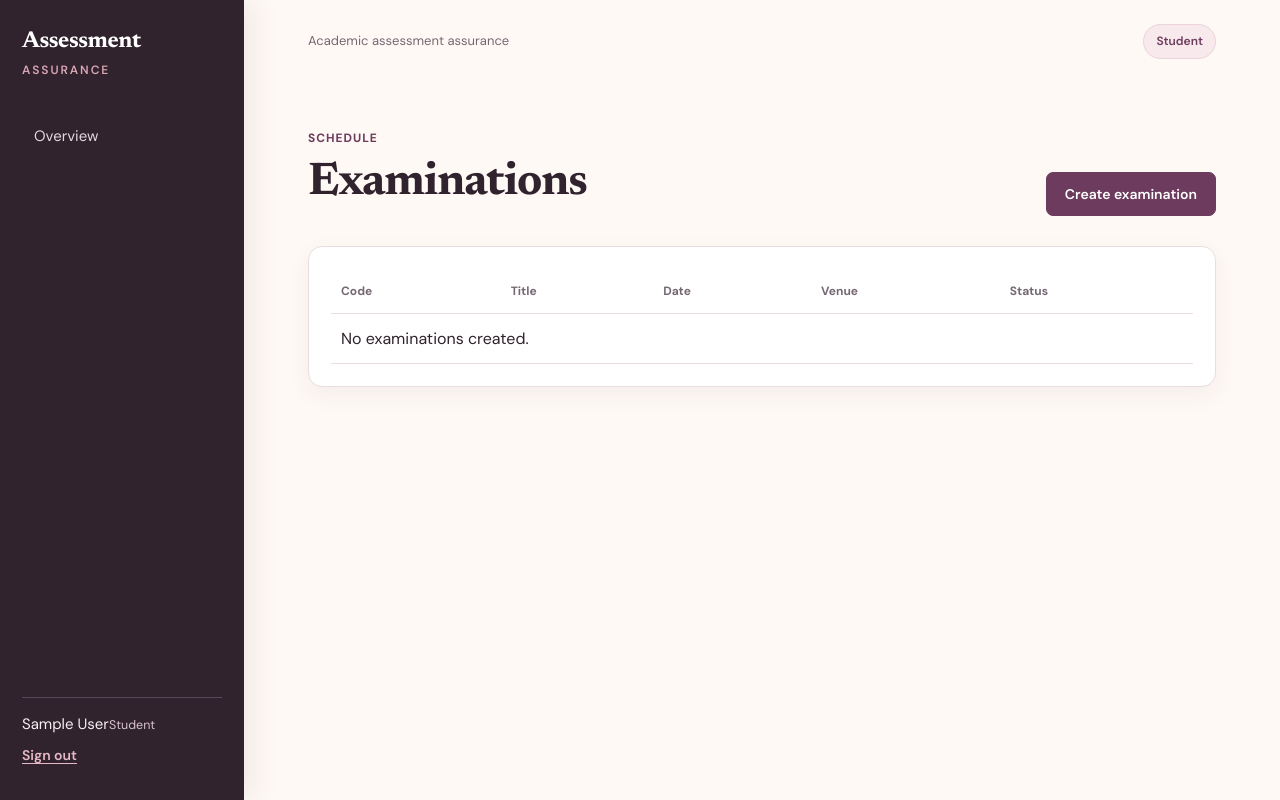
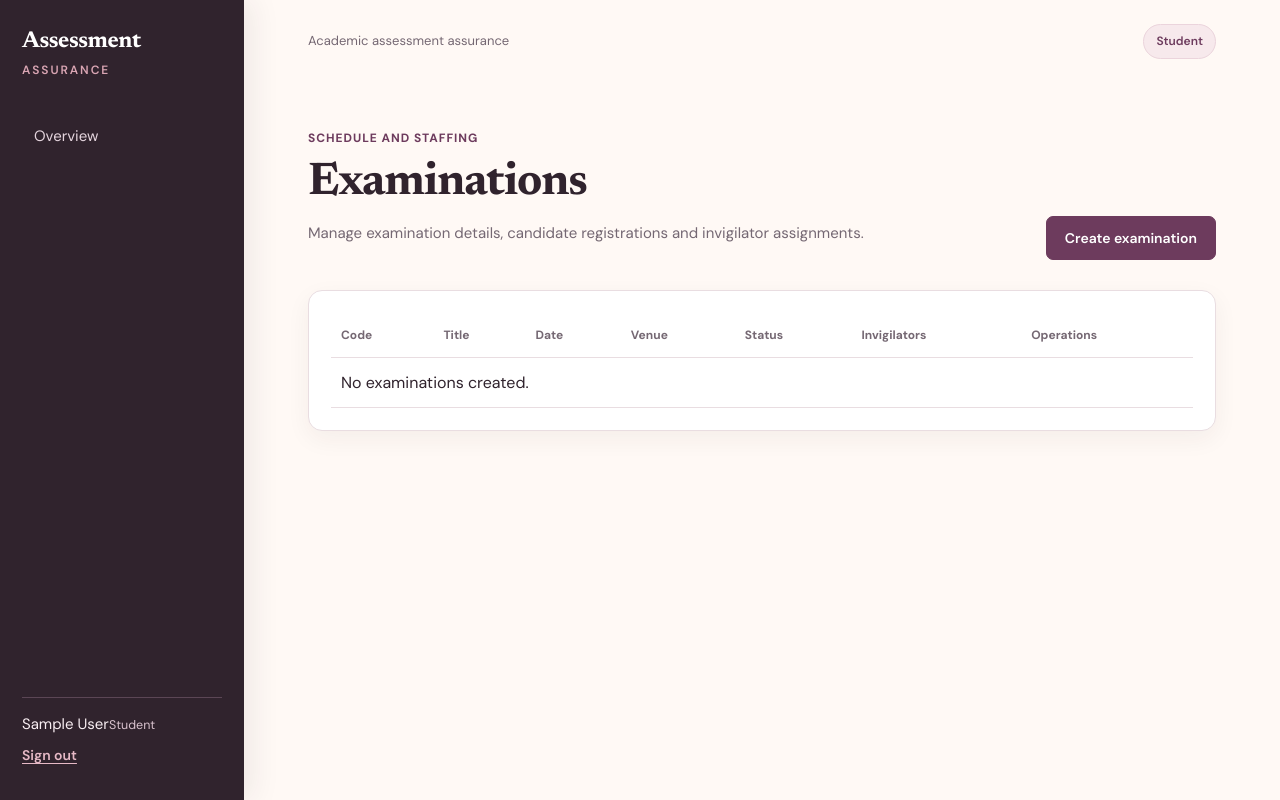
Before and after one commit to Moana-star/Academic-Assessment-Assurance-Platform, a Django app: page /examinations/ in a window 1280 px wide. Run offline with Django 5.2, Linux system fonts and the light colour scheme; the visitor is signed in with stand-in values (Sample User, id 1); data that the repository does not hold is empty.

Commit message:
Complete examination operations and staff access controls
* Add invigilator and examination validation forms

* Complete examination assignment and staff workflow controls

* Add administrator operations routes

* Add invigilator management to administrator navigation

* Add examination operations entry point

* Add examination and invigilator management screens

* Add examination and invigilator management screens

* Add examination and invigilator management screens

* Enforce examination date and staff assignment rules

* Improve account approval for student and invigilator profiles

* Improve administrator dashboard readiness and stale examination warnings

* Scope incident desk to registered candidates and assigned live exams

* Test examination registration, invigilator assignment and status controls

* Update incident workflow fixtures for required exam registration

* Route board reviewers to their dedicated case queue

* Test dedicated dashboard routing for board reviewers

```diff
--- a/integrity/urls.py
+++ b/integrity/urls.py
@@ -6,7 +6,8 @@ urlpatterns = [
     path('', views.dashboard, name='dashboard'), path('administrator-setup/<str:token>/', views.administrator_setup, name='administrator_setup'), path('login/', auth_views.LoginView.as_view(template_name='login.html'), name='login'), path('register/', views.register, name='register'), path('logout/', auth_views.LogoutView.as_view(), name='logout'),
     path('accounts/pending/', views.pending_accounts, name='pending_accounts'), path('accounts/<int:user_id>/approve/', views.approve_account, name='approve_account'),
     path('students/', views.students, name='students'), path('students/add/', views.student_add, name='student_add'),
-    path('examinations/', views.examinations, name='examinations'), path('examinations/add/', views.examination_add, name='examination_add'),
+    path('examinations/', views.examinations, name='examinations'), path('examinations/add/', views.examination_add, name='examination_add'), path('examinations/<int:examination_id>/manage/', views.examination_manage, name='examination_manage'),
+    path('invigilators/', views.invigilators, name='invigilators'), path('invigilators/add/', views.invigilator_add, name='invigilator_add'),
     path('verification/', views.verification, name='verification'), path('reviews/', views.review_queue, name='review_queue'),
     path('attendance/', views.attendance, name='attendance'), path('reports/', views.reports, name='reports'),
     path('incidents/', views.incident_queue, name='incident_queue'), path('incidents/create/', views.incident_create, name='incident_create'), path('incidents/<int:case_id>/', views.incident_detail, name='incident_detail'), path('board/cases/', views.board_case_queue, name='board_case_queue'),
--- a/integrity/views.py
+++ b/integrity/views.py
@@ -10,8 +10,8 @@ from django.db import transaction
 from django.shortcuts import get_object_or_404, redirect, render
 from django.utils import timezone
 from django.utils.crypto import constant_time_compare
-from .forms import ExaminationForm, RegistrationForm, StudentForm
-from .models import Attendance, AuditLog, Examination, ExaminationRegistration, IdentityVerification, IncidentAuditEvent, IncidentCase, ManualReview, Student
+from .forms import ExaminationForm, InvigilatorForm, RegistrationForm, StudentForm
+from .models import Attendance, AuditLog, Examination, ExaminationRegistration, IdentityVerification, IncidentAuditEvent, IncidentCase, Invigilator, ManualReview, Student
 from .permissions import role_required
 from .services.anomaly_decision import AnomalyInputs, evaluate as evaluate_anomaly
 from .services.human_verification import CaseStatus, WorkflowError, transition_case
@@ -75,7 +75,7 @@ def administrator_setup(request, token):
 
 @role_required('admin')
 def pending_accounts(request):
-    pending = User.objects.filter(is_active=False, role__in=[User.Roles.STUDENT, User.Roles.INVIGILATOR]).select_related('student_profile').order_by('date_joined')
+    pending = User.objects.filter(is_active=False, role__in=[User.Roles.STUDENT, User.Roles.INVIGILATOR]).select_related('student_profile', 'invigilator_profile').order_by('date_joined')
     return render(request, 'accounts/pending.html', {'pending_accounts': pending})
 
 @role_required('admin')
@@ -89,9 +89,11 @@ def approve_account(request, user_id):
 
 @login_required
 def dashboard(request):
-    context = {'students_count': Student.objects.count(), 'exams_count': Examination.objects.count(), 'verified_count': Attendance.objects.filter(attendance_status='present').count(), 'reviews_count': ManualReview.objects.filter(decision='pending').count(), 'upcoming': Examination.objects.filter(examination_date__gte=timezone.localdate()).order_by('examination_date')[:5], 'recent_logs': IdentityVerification.objects.select_related('student', 'examination', 'checked_by').order_by('-checked_at')[:6]}
+    today = timezone.localdate()
+    context = {'students_count': Student.objects.count(), 'exams_count': Examination.objects.count(), 'verified_count': Attendance.objects.filter(attendance_status='present').count(), 'reviews_count': ManualReview.objects.filter(decision='pending').count(), 'upcoming': Examination.objects.filter(status=Examination.Status.UPCOMING, examination_date__gte=today).order_by('examination_date')[:5], 'past_active': Examination.objects.filter(status=Examination.Status.ACTIVE, examination_date__lt=today).order_by('examination_date'), 'recent_logs': IdentityVerification.objects.select_related('student', 'examination', 'checked_by').order_by('-checked_at')[:6]}
     if request.user.role == 'student': return render(request, 'dashboard/student_dashboard.html', context)
     if request.user.role == 'invigilator': return render(request, 'dashboard/invigilator_dashboard.html', context)
+    if request.user.role == 'board': return redirect('board_case_queue')
     return render(request, 'dashboard/admin_dashboard.html', context)
 
 @role_required('admin')
@@ -105,17 +107,133 @@ def student_add(request):
     return render(request, 'students/student_form.html', {'form': form, 'title': 'Register student'})
 
 @role_required('admin')
-def examinations(request): return render(request, 'examinations/examination_list.html', {'examinations': Examination.objects.order_by('-examination_date')})
+def examinations(request):
+    return render(request, 'examinations/examination_list.html', {
+        'examinations': Examination.objects.prefetch_related('invigilators').order_by('-examination_date')
+    })
+
+
+@role_required('admin')
+def examination_manage(request, examination_id):
+    examination = get_object_or_404(Examination, pk=examination_id)
+    if request.method == 'POST':
+        action = request.POST.get('action', '')
+        if action == 'register_student':
+            student = get_object_or_404(Student, pk=request.POST.get('student_id'))
+            registration, created = ExaminationRegistration.objects.get_or_create(
+                student=student, examination=examination
+            )
+            if created:
+                AuditLog.objects.create(
+                    user=request.user, action='examination_student_registered',
+                    description=f'Registered {student.admission_number} for {examination.code}.',
+                )
+                messages.success(request, f'{student.admission_number} registered for {examination.code}.')
+            else:
+                messages.info(request, 'That student is already registered for this examination.')
+        elif action == 'assign_invigilator':
+            invigilator = get_object_or_404(Invigilator.objects.select_related('user'), pk=request.POST.get('invigilator_id'))
+            if not invigilator.user.is_active:
+                messages.error(request, 'Approve the invigilator account before assigning examination duties.')
+            elif examination.invigilators.filter(pk=invigilator.pk).exists():
+                messages.info(request, 'That invigilator is already assigned.')
+            else:
+                examination.invigilators.add(invigilator)
+                AuditLog.objects.create(
+                    user=request.user, action='examination_invigilator_assigned',
+                    description=f'Assigned {invigilator.staff_number} to {examination.code}.',
+                )
+                messages.success(request, f'{invigilator.full_name} assigned to {examination.code}.')
+        elif action == 'update_status':
+            status = request.POST.get('status', '')
+            if status not in Examination.Status.values:
+                messages.error(request, 'Choose a valid examination status.')
+            elif status == Examination.Status.ACTIVE and examination.examination_date != timezone.localdate():
+                messages.error(request, 'An examination can be marked Active only on its scheduled date. Check the date before changing its status.')
+            elif status == Examination.Status.UPCOMING and examination.examination_date < timezone.localdate():
+                messages.error(request, 'A past examination cannot be marked Upcoming. Mark it Completed or Archived.')
+            else:
+                previous = examination.status
+                examination.status = status
+                examination.save(update_fields=['status'])
+                AuditLog.objects.create(
+                    user=request.user, action='examination_status_updated',
+                    description=f'{examination.code} status changed from {previous} to {status}.',
+                )
+                messages.success(request, 'Examination status updated.')
+        else:
+            raise Http404
+        return redirect('examination_manage', examination_id=examination.pk)
+
+    registrations = ExaminationRegistration.objects.filter(
+        examination=examination
+    ).select_related('student', 'student__user').order_by('student__full_name')
+    registered_ids = registrations.values_list('student_id', flat=True)
+    available_students = Student.objects.exclude(pk__in=registered_ids).order_by('full_name')
+    assigned_invigilators = examination.invigilators.select_related('user').order_by('full_name')
+    available_invigilators = Invigilator.objects.select_related('user').filter(
+        user__is_active=True
+    ).exclude(pk__in=assigned_invigilators.values_list('pk', flat=True)).order_by('full_name')
+    return render(request, 'examinations/examination_manage.html', {
+        'examination': examination,
+        'registrations': registrations,
+        'available_students': available_students,
+        'assigned_invigilators': assigned_invigilators,
+        'available_invigilators': available_invigilators,
+        'status_choices': Examination.Status.choices,
+    })
+
+
+@role_required('admin')
+def invigilators(request):
+    return render(request, 'invigilators/invigilator_list.html', {
+        'invigilators': Invigilator.objects.select_related('user').order_by('full_name')
+    })
+
+
+@role_required('admin')
+def invigilator_add(request):
+    form = InvigilatorForm(request.POST or None)
+    if form.is_valid():
+        data = form.cleaned_data
+        candidate = User(username=data['username'], email=data['email'])
+        try:
+            validate_password(data['temporary_password'], user=candidate)
+        except ValidationError as exc:
+            form.add_error('temporary_password', ' '.join(exc.messages))
+        else:
+            with transaction.atomic():
+                user = User.objects.create_user(
+                    username=data['username'], email=data['email'],
+                    password=data['temporary_password'], role=User.Roles.INVIGILATOR,
+                    is_active=False,
+                )
+                Invigilator.objects.create(
+                    user=user, staff_number=data['staff_number'],
+                    full_name=data['full_name'], department=data['department'],
+                )
+                AuditLog.objects.create(
+                    user=request.user, action='invigilator_created',
+                    description=f'Created pending invigilator account {data["staff_number"]}.',
+                )
+            messages.success(request, 'Invigilator profile created. Approve the account before assigning examination duties.')
+            return redirect('invigilators')
+    return render(request, 'invigilators/invigilator_form.html', {'form': form, 'title': 'Add invigilator'})
 
 @role_required('admin')
 def examination_add(request):
     form = ExaminationForm(request.POST or None)
-    if form.is_valid(): form.save(); messages.success(request, 'Examination created.'); return redirect('examinations')
+    if form.is_valid():
+        examination = form.save()
+        AuditLog.objects.create(user=request.user, action='examination_created', description=f'Created examination {examination.code}.')
+        messages.success(request, 'Examination created. Register candidates and assign invigilators before the examination begins.')
+        return redirect('examination_manage', examination_id=examination.pk)
     return render(request, 'examinations/examination_form.html', {'form': form, 'title': 'Create examination'})
 
 @role_required('admin', 'invigilator')
+@transaction.atomic
 def verification(request):
-    examinations = Examination.objects.filter(status=Examination.Status.ACTIVE).order_by('examination_date', 'start_time')
+    examinations = Examination.objects.filter(status=Examination.Status.ACTIVE, examination_date=timezone.localdate()).order_by('start_time')
     if request.user.role == 'invigilator' and not request.user.is_superuser:
         invigilator = getattr(request.user, 'invigilator_profile', None)
         if invigilator is None:
@@ -178,9 +296,13 @@ def verification(request):
     })
 
 @role_required('admin','invigilator')
+@transaction.atomic
 def review_queue(request):
     if request.method == 'POST':
-        review = get_object_or_404(ManualReview.objects.select_related('student', 'examination'), pk=request.POST.get('review_id'), decision='pending')
+        review_queryset = ManualReview.objects.select_related('student', 'examination').filter(decision='pending')
+        if request.user.role == 'invigilator' and not request.user.is_superuser:
+            review_queryset = review_queryset.filter(examination__invigilators__user=request.user)
+        review = get_object_or_404(review_queryset, pk=request.POST.get('review_id'))
         decision = request.POST.get('decision')
         notes = request.POST.get('notes', '').strip()
         if decision not in ('cleared', 'not_cleared') or not notes:
@@ -201,22 +323,38 @@ def review_queue(request):
         messages.success(request, 'Human review decision saved and added to the audit trail.')
         return redirect('review_queue')
     reviews = ManualReview.objects.filter(decision='pending').select_related('student', 'examination').order_by('timestamp')
+    if request.user.role == 'invigilator' and not request.user.is_superuser:
+        reviews = reviews.filter(examination__invigilators__user=request.user).distinct()
     return render(request, 'reviews/review_queue.html', {'reviews': reviews})
 
 
 @role_required('admin','invigilator')
-def attendance(request): return render(request, 'attendance/attendance_list.html', {'records': Attendance.objects.select_related('student','examination').order_by('-verification_timestamp')})
+def attendance(request):
+    records = Attendance.objects.select_related('student', 'examination').order_by('-verification_timestamp')
+    if request.user.role == 'invigilator' and not request.user.is_superuser:
+        records = records.filter(examination__invigilators__user=request.user)
+    return render(request, 'attendance/attendance_list.html', {'records': records})
 
 @role_required('admin','invigilator')
 def reports(request):
+    attendance_records = Attendance.objects.all()
+    pending_reviews = ManualReview.objects.filter(decision='pending')
+    identity_checks = IdentityVerification.objects.select_related('student', 'examination', 'checked_by')
+    recent_activity = AuditLog.objects.select_related('user')
+    if request.user.role == 'invigilator' and not request.user.is_superuser:
+        assigned_exams = Examination.objects.filter(invigilators__user=request.user)
+        attendance_records = attendance_records.filter(examination__in=assigned_exams)
+        pending_reviews = pending_reviews.filter(examination__in=assigned_exams)
+        identity_checks = identity_checks.filter(examination__in=assigned_exams)
+        recent_activity = recent_activity.filter(user=request.user)
     context = {
-        'total': Attendance.objects.count(),
-        'present': Attendance.objects.filter(attendance_status=Attendance.Status.PRESENT).count(),
-        'manual': Attendance.objects.filter(attendance_status=Attendance.Status.MANUAL).count(),
-        'absent': Attendance.objects.filter(attendance_status=Attendance.Status.ABSENT).count(),
-        'reviews': ManualReview.objects.filter(decision='pending').count(),
-        'identity_checks': IdentityVerification.objects.select_related('student', 'examination', 'checked_by').order_by('-checked_at')[:10],
-        'recent_activity': AuditLog.objects.select_related('user').order_by('-timestamp')[:10],
+        'total': attendance_records.count(),
+        'present': attendance_records.filter(attendance_status=Attendance.Status.PRESENT).count(),
+        'manual': attendance_records.filter(attendance_status=Attendance.Status.MANUAL).count(),
+        'absent': attendance_records.filter(attendance_status=Attendance.Status.ABSENT).count(),
+        'reviews': pending_reviews.count(),
+        'identity_checks': identity_checks.order_by('-checked_at')[:10],
+        'recent_activity': recent_activity.order_by('-timestamp')[:10],
     }
     return render(request, 'reports/reports_dashboard.html', context)
 
@@ -229,24 +367,37 @@ def incident_queue(request):
     ).prefetch_related('events')
     if request.user.role == 'invigilator' and not request.user.is_superuser:
         cases = cases.filter(assigned_invigilator=request.user)
+    active_examinations = Examination.objects.filter(
+        status=Examination.Status.ACTIVE,
+        examination_date=timezone.localdate(),
+    )
+    if request.user.role == 'invigilator' and not request.user.is_superuser:
+        active_examinations = active_examinations.filter(invigilators__user=request.user)
     return render(request, 'incidents/incident_queue.html', {
         'cases': cases,
-        'students': Student.objects.order_by('full_name'),
-        'examinations': Examination.objects.filter(status=Examination.Status.ACTIVE).order_by('examination_date', 'start_time'),
+        'students': Student.objects.filter(
+            exam_registrations__examination__in=active_examinations
+        ).distinct().order_by('full_name'),
+        'examinations': active_examinations.order_by('start_time'),
     })
 
 
 @role_required('admin', 'invigilator')
 @require_POST
+@transaction.atomic
 def incident_create(request):
     student = get_object_or_404(Student, pk=request.POST.get('student_id'))
     examination = get_object_or_404(
-        Examination.objects.filter(status=Examination.Status.ACTIVE),
+        Examination.objects.filter(status=Examination.Status.ACTIVE, examination_date=timezone.localdate()),
         pk=request.POST.get('examination_id'),
     )
     if request.user.role == 'invigilator' and not request.user.is_superuser:
         if not examination.invigilators.filter(pk=getattr(request.user, 'invigilator_profile', None).pk if hasattr(request.user, 'invigilator_profile') else -1).exists():
             raise Http404
+
+    if not ExaminationRegistration.objects.filter(student=student, examination=examination).exists():
+        messages.error(request, 'The selected student is not registered for this examination.')
+        return redirect('incident_queue')
 
     def checked(name):
         return request.POST.get(name) == 'on'
--- a/templates/base.html
+++ b/templates/base.html
@@ -1,5 +1,5 @@
 {% load static %}<html lang="en"><head><meta charset="utf-8"><meta name="viewport" content="width=device-width, initial-scale=1"><meta name="theme-color" content="#30232D"><title>{% block title %}Academic Assessment Assurance Platform{% endblock %}</title><link rel="stylesheet" href='{% static "css/base.css" %}'></head><body><aside><div class="sidebar-topbar"><a class='brand' href='{% url "dashboard" %}'>Assessment<span>Assurance</span></a><button class="menu-toggle" type="button" aria-label="Open navigation menu" aria-controls="mobile-navigation" aria-expanded="false"><span></span><span></span><span></span></button></div><nav id="mobile-navigation"><a href='{% url "dashboard" %}'>Overview</a>
-{% if user.role == 'admin' %}<a href='{% url "students" %}'>Students</a><a href='{% url "examinations" %}'>Examinations</a><a href='{% url "pending_accounts" %}'>Account approvals</a>{% endif %}
+{% if user.role == 'admin' %}<a href='{% url "students" %}'>Students</a><a href='{% url "examinations" %}'>Examinations</a><a href='{% url "invigilators" %}'>Invigilators</a><a href='{% url "pending_accounts" %}'>Account approvals</a>{% endif %}
 
 {% if user.role == 'admin' or user.role == 'invigilator' %}<a href='{% url "incident_queue" %}'>Incident cues</a><a href='{% url "verification" %}'>Identity verification</a><a href='{% url "review_queue" %}'>Manual review</a><a href='{% url "attendance" %}'>Attendance</a><a href='{% url "reports" %}'>Reports</a>{% endif %}
 {% if user.role == 'board' %}<a href='{% url "board_case_queue" %}'>Board case review</a>{% endif %}</nav><div class='user'><div class="user-identity">{{ user.get_full_name|default:user.username }}<small>{{ user.get_role_display }}</small></div><form class="logout-form" method="post" action='{% url "logout" %}'>{% csrf_token %}<button type="submit" class="logout-button">Sign out</button></form></div></aside><main><header><span>Academic assessment assurance</span><span class='pill'>{{ user.get_role_display }}</span></header>{% if messages %}{% for message in messages %}<div class='notice'>{{ message }}</div>{% endfor %}{% endif %}{% block content %}{% endblock %}</main><script>
--- a/templates/examinations/examination_list.html
+++ b/templates/examinations/examination_list.html
@@ -1 +1,20 @@
-{% extends 'base.html' %}{% block content %}<div class='page-head'><div><p class='eyebrow'>Schedule</p><h1>Examinations</h1></div><a class='button' href='{% url "examination_add" %}'>Create examination</a></div><section class='panel'><table><tr><th>Code</th><th>Title</th><th>Date</th><th>Venue</th><th>Status</th></tr>{% for exam in examinations %}<tr><td><b>{{ exam.code }}</b></td><td>{{ exam.title }}</td><td>{{ exam.examination_date }}</td><td>{{ exam.venue }}</td><td><span class='status'>{{ exam.get_status_display }}</span></td></tr>{% empty %}<tr><td colspan='5'>No examinations created.</td></tr>{% endfor %}</table></section>{% endblock %}
+{% extends 'base.html' %}
+{% block content %}
+<div class="page-head">
+  <div><p class="eyebrow">Schedule and staffing</p><h1>Examinations</h1><p>Manage examination details, candidate registrations and invigilator assignments.</p></div>
+  <a class="button" href="{% url 'examination_add' %}">Create examination</a>
+</div>
+<section class="panel">
+  <table>
+    <tr><th>Code</th><th>Title</th><th>Date</th><th>Venue</th><th>Status</th><th>Invigilators</th><th>Operations</th></tr>
+    {% for exam in examinations %}
+    <tr>
+      <td><b>{{ exam.code }}</b></td><td>{{ exam.title }}</td><td>{{ exam.examination_date }}</td><td>{{ exam.venue }}</td>
+      <td><span class="status">{{ exam.get_status_display }}</span></td>
+      <td>{{ exam.invigilators.count }}</td>
+      <td><a href="{% url 'examination_manage' exam.pk %}">Manage examination</a></td>
+    </tr>
+    {% empty %}<tr><td colspan="7">No examinations created.</td></tr>{% endfor %}
+  </table>
+</section>
+{% endblock %}
--- /dev/null
+++ b/templates/invigilators/invigilator_form.html
@@ -0,0 +1,4 @@
+{% extends 'base.html' %}
+{% block content %}
+<div class="form-wrap"><p class="eyebrow">People and access</p><h1>{{ title }}</h1><p>The account will remain inactive until an administrator approves it. Use a temporary password and share it securely with the staff member after approval.</p><form method="post">{% csrf_token %}{{ form.as_p }}<button class="button" type="submit">Create invigilator</button></form></div>
+{% endblock %}
--- /dev/null
+++ b/templates/invigilators/invigilator_list.html
@@ -0,0 +1,5 @@
+{% extends 'base.html' %}
+{% block content %}
+<div class="page-head"><div><p class="eyebrow">People and access</p><h1>Invigilators</h1><p>Create staff profiles and manage examination assignments.</p></div><a class="button" href="{% url 'invigilator_add' %}">Add invigilator</a></div>
+<section class="panel"><table><tr><th>Staff number</th><th>Name</th><th>Department</th><th>Username</th><th>Account status</th></tr>{% for item in invigilators %}<tr><td><b>{{ item.staff_number }}</b></td><td>{{ item.full_name }}</td><td>{{ item.department }}</td><td>{{ item.user.username }}</td><td>{% if item.user.is_active %}<span class="status">Approved</span>{% else %}<span class="status warning">Awaiting approval</span>{% endif %}</td></tr>{% empty %}<tr><td colspan="5">No invigilators have been added.</td></tr>{% endfor %}</table></section>
+{% endblock %}
```
Also changed, not shown: integrity/forms.py (+41 -3 lines), integrity/tests/test_academic_operations.py (added, +127 -0 lines), integrity/tests/test_core.py (+9 -0 lines), integrity/tests/test_incident_workflow.py (+2 -1 lines), templates/accounts/pending.html (+15 -1 lines), templates/dashboard/admin_dashboard.html (+9 -1 lines), templates/examinations/examination_manage.html (added, +23 -0 lines).
